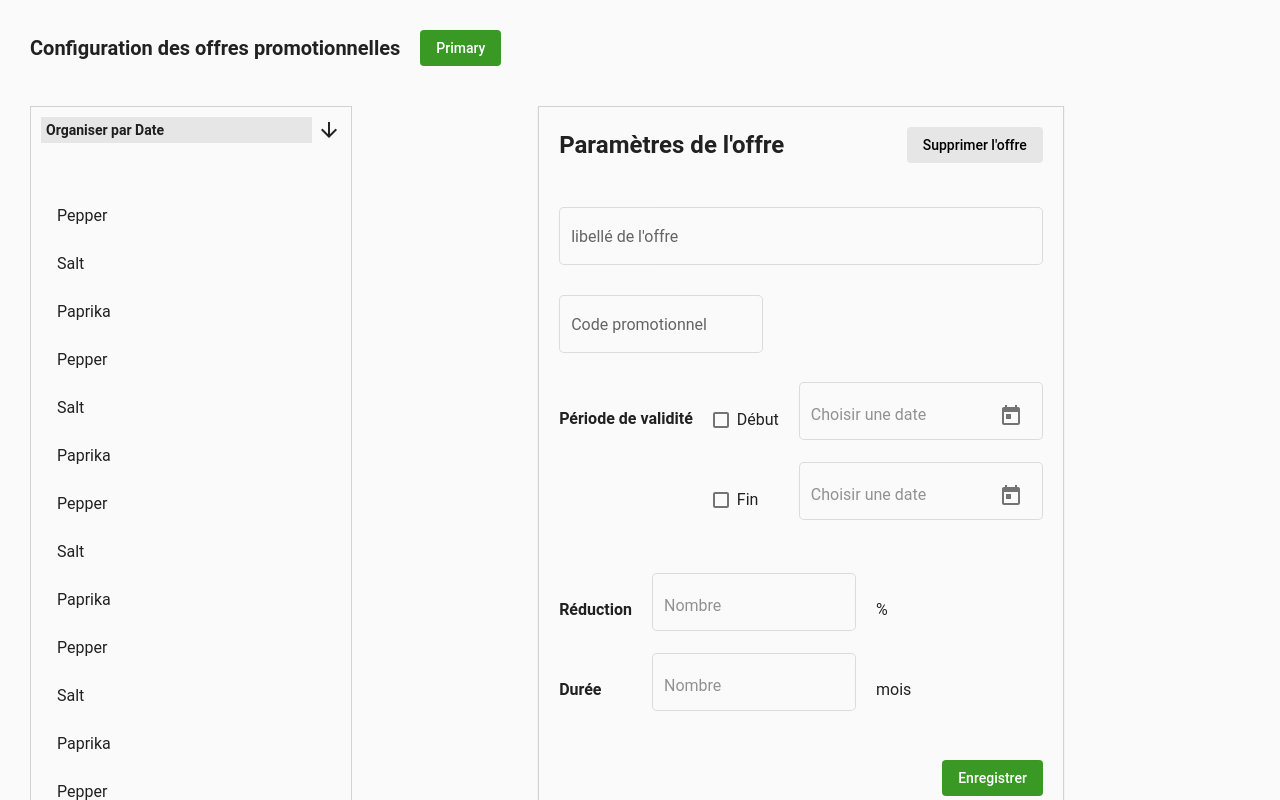
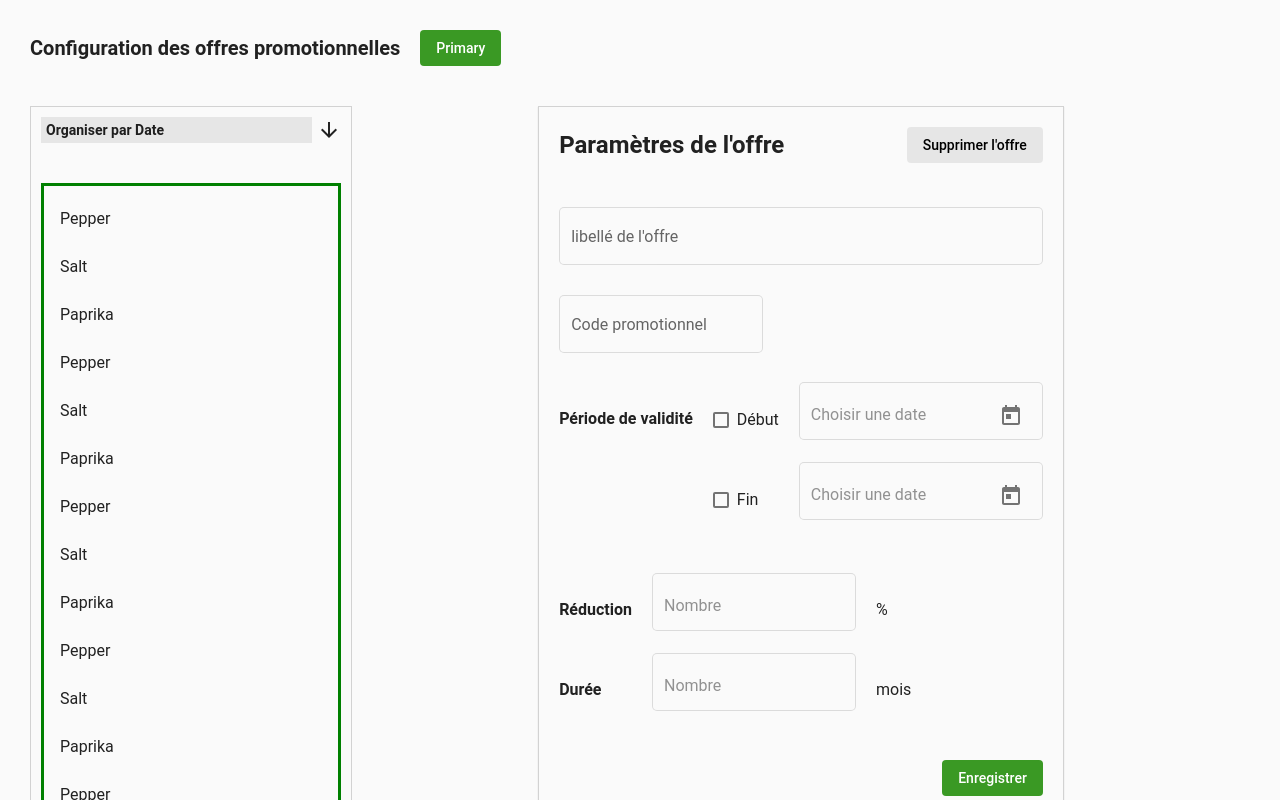
Before and after one commit to emilletpharma/Coupon, an Angular app: page / in a window 1280 px wide. Shown: the top 800 px of the page. Built offline with nearby package versions, Linux system fonts and the light colour scheme.

Commit message:
2 files modified

```diff
--- a/src/app/form-field-overview-example.scss
+++ b/src/app/form-field-overview-example.scss
@@ -22,6 +22,7 @@
           align-items: flex-start;
 
           .left {
+            height: 100%;
             padding: 10px;
             width: 300px;
             border: solid 1px rgba(0, 0, 0, 0.16);
@@ -43,6 +44,11 @@
           }
           }
         }
+        mat-list {
+ // max-height: 50%;
+    border: 3px solid green;
+    overflow: auto;
+}
       }
 
       .right {
@@ -127,9 +133,3 @@
 .cell {
   height: 80px;
 }
-
-mat-list {
-   // flex-grow: 1;
-    //border: 3px solid green;
-    overflow: auto;
-}
```
Also changed, not shown: src/app/form-field-overview-example.html (+4 -3 lines).
